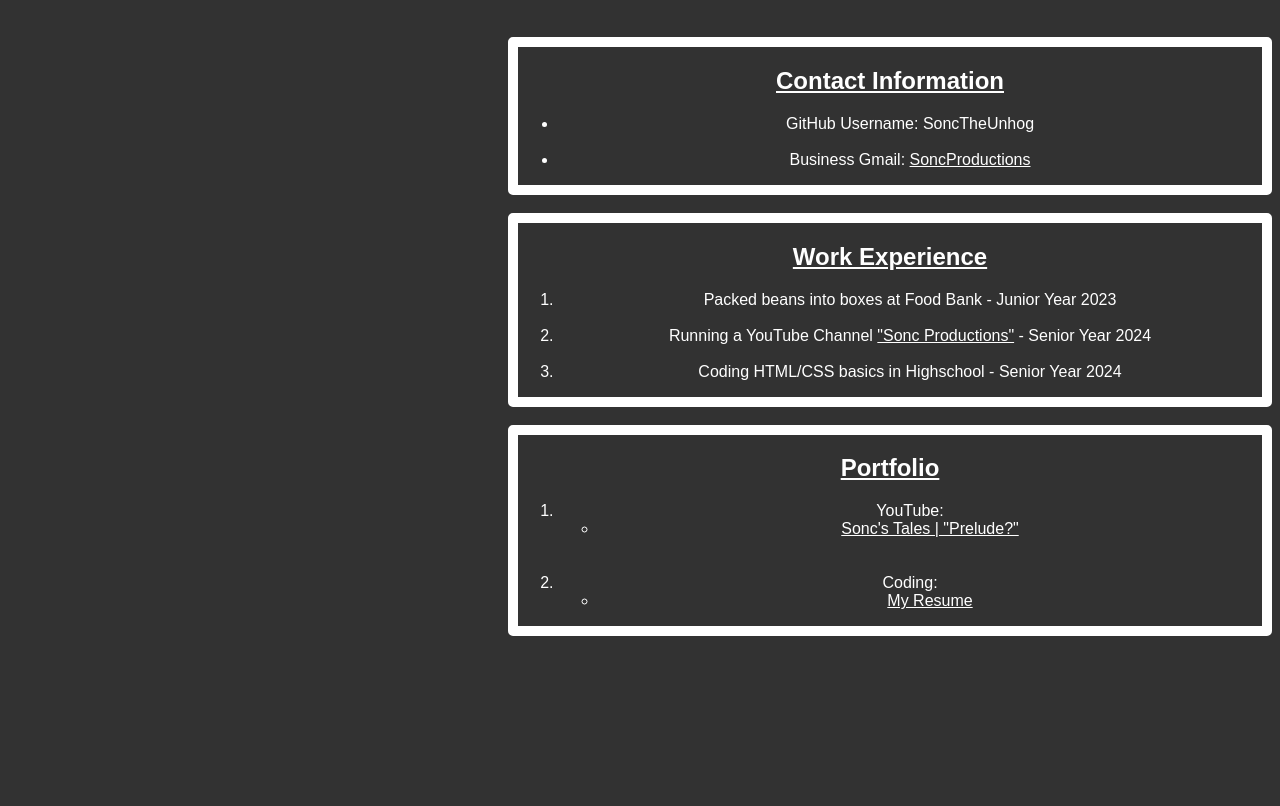
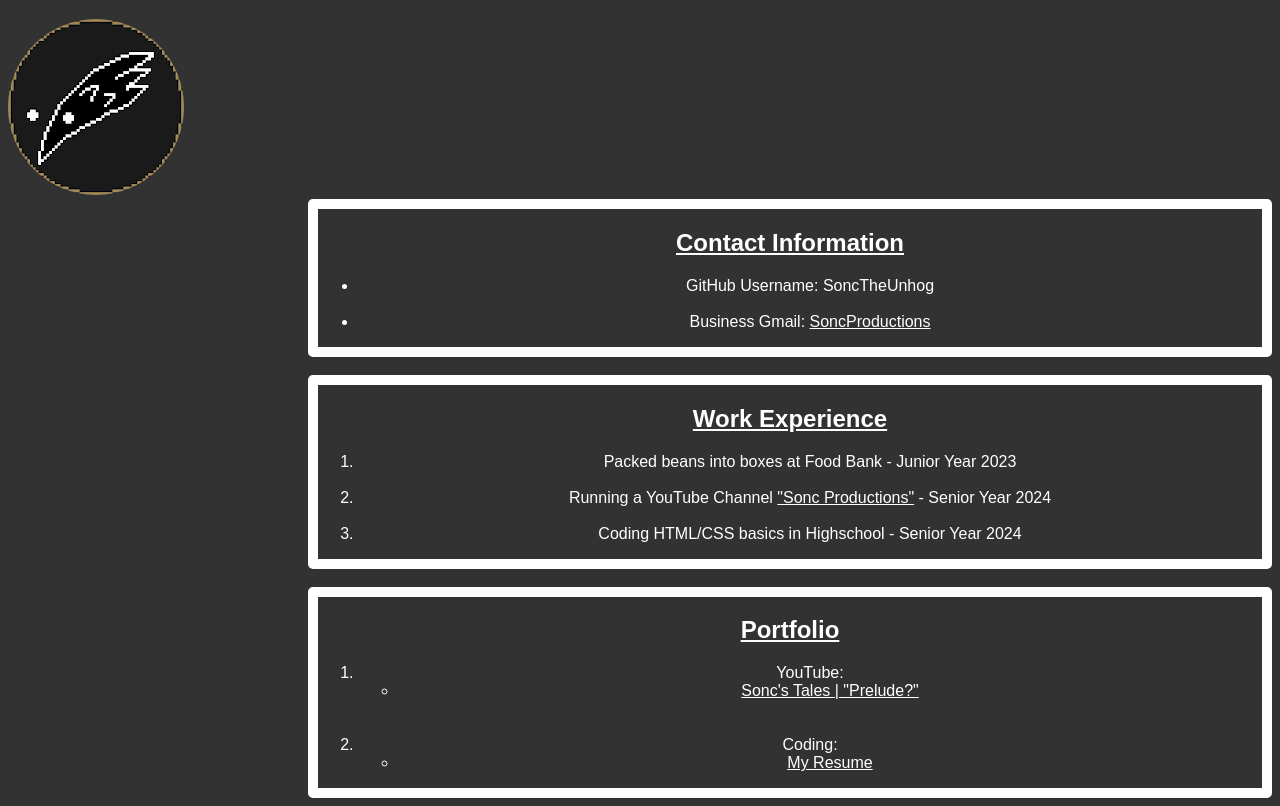
Before and after one commit to SoncTheUnhog/Portfolio, a plain HTML site: page index.html in a window 1280 px wide. Shown: the part 91-897 px from the top of the page. Before the commit the page ends 800 px from the top, so only its background shows below. Drawn offline with Linux system fonts and the light colour scheme.

Commit message:
Image and Radius

```diff
--- a/index.html
+++ b/index.html
@@ -6,7 +6,7 @@
     </head>
     <body>
         <h1>Resume</h1>
-        <img href="channels4_profile.jpg">
+        <img src="/Images/channels4_profile.jpg">
         <div class="Content">
             <h2>Contact Information</h2>
             <ul>
--- a/style.css
+++ b/style.css
@@ -4,7 +4,7 @@ body
 }
 .Content
 {
-    margin-left: 500px;
+    margin-left: 300px;
     box-sizing: border-box;
     border: solid white 10px;
     border-radius: 5px;
@@ -28,7 +28,8 @@ h1
 }
 img
 {
-
+    size: 200px;
+    border-radius: 100px;
 }
 h2
 {
```
